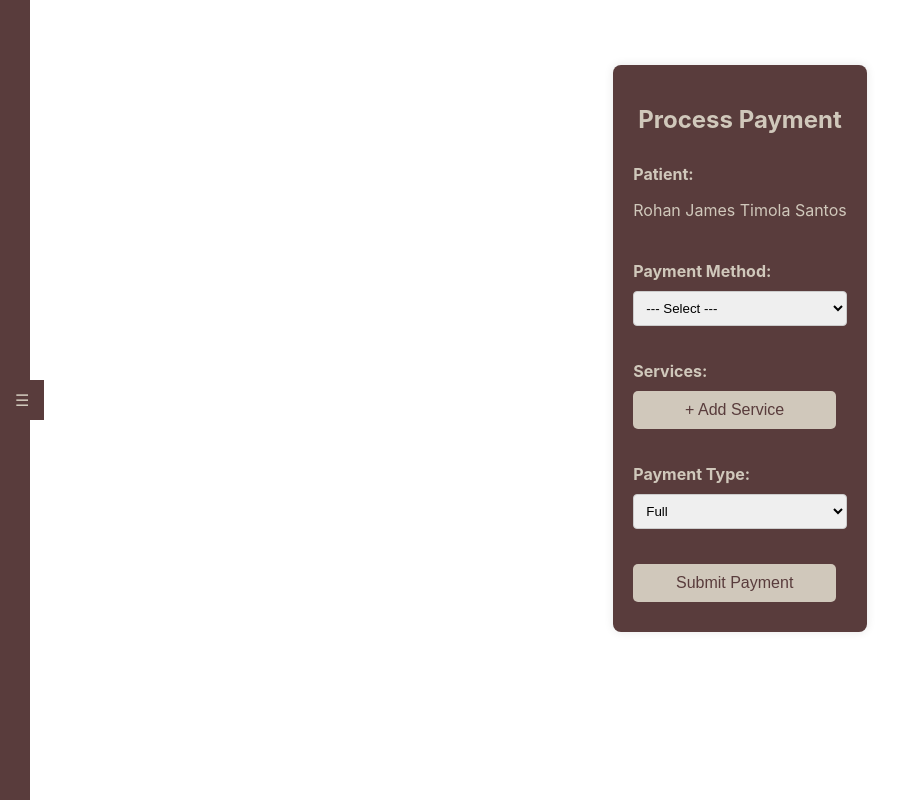
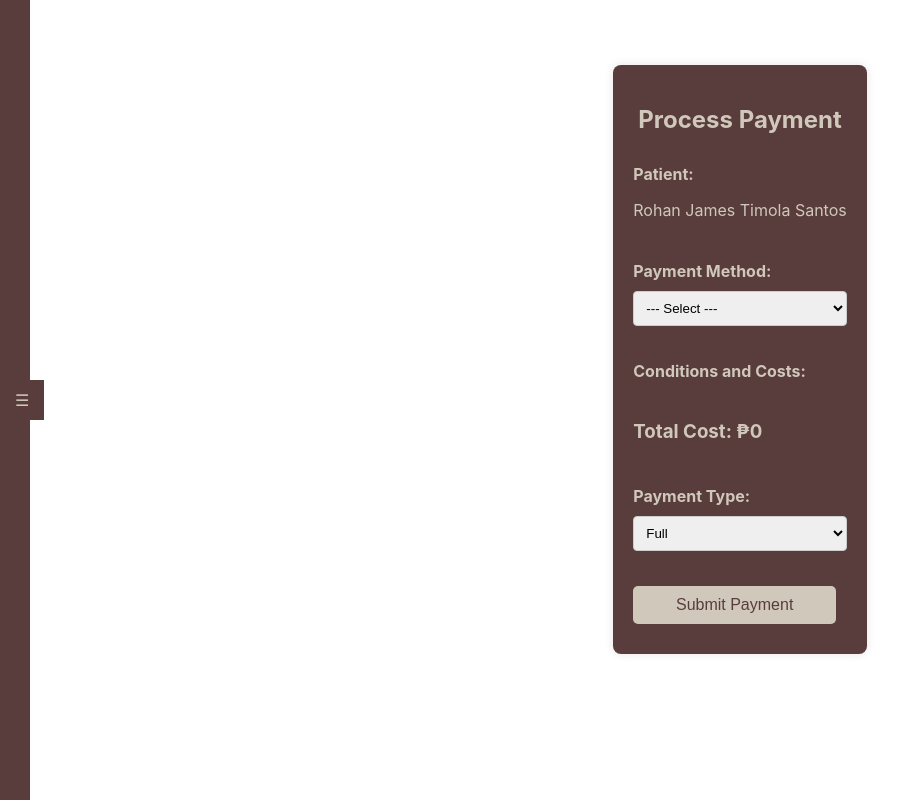
Before and after one commit to PLAWD/Dental-Management-System-for-Dr.-Lorena-L.-Timola-Dental-Clinic, a Flask app: page /payments/1 in a window 1280 px wide. Shown: the whole page, without its empty margins (0-914 px from the left). Run offline with Flask 3, Linux system fonts and the light colour scheme; data comes from the database, SQL or seed files in the repository; data that the repository does not hold is empty.

Commit message:
SOBRANG LAPIT NALANG NITO PLS PAAYOS NA
This is so fucking close yung payments nalang actually kulang natin

```diff
--- a/app.py
+++ b/app.py
@@ -1167,25 +1167,47 @@ def payments(patient_id):
     conn = get_db_connection()
     cursor = conn.cursor()
 
-    # Fetch patient details
+    # Fetch patient name
     cursor.execute('SELECT first_name, middle_name, last_name FROM patients WHERE patient_id = ?', (patient_id,))
     patient = cursor.fetchone()
-    if not patient:
-        conn.close()
-        flash(f'Patient with ID {patient_id} not found.', 'error')
-        return redirect(url_for('dashboard'))
-
-    patient_name = f"{patient['first_name']} {patient['middle_name']} {patient['last_name']}"
-
-    # Fetch other necessary data here, if needed
-
-    conn.close()
-
-    user_number = session.get('user_number')
-    current_time = datetime.now().strftime("%Y-%m-%d %H:%M:%S")
-    log_activity(f'{user_number} {current_time}: Accessed payments page for patient {patient_name}')
-
-    return render_template('payments.html', patient_name=patient_name, patient_id=patient_id)
+    if patient:
+        patient_name = f"{patient['first_name']} {patient['middle_name']} {patient['last_name']}"
+    else:
+        patient_name = "Unknown"
+        print(f"Patient with ID {patient_id} not found.")  # Debugging
+
+    # Fetch diagnoses
+    cursor.execute('''
+        SELECT c.tooth_number, c.condition_code, c.cost, c.date_of_diagnosis, cc.condition_name
+        FROM conditions c
+        JOIN condition_codes cc ON c.condition_code = cc.condition_code
+        WHERE c.patient_id = ?
+    ''', (patient_id,))
+    diagnoses = cursor.fetchall()
+    print(f"Diagnoses: {diagnoses}")  # Debugging
+
+    # Fetch items used
+    cursor.execute('''
+        SELECT i.item_name, iu.quantity, iu.date_of_diagnosis, i.cost
+        FROM items_used iu
+        JOIN Items i ON iu.item_id = i.item_id
+        WHERE iu.patient_id = ?
+    ''', (patient_id,))
+    items_used = cursor.fetchall()
+    print(f"Items Used Query: SELECT i.item_name, iu.quantity, iu.date_of_diagnosis, i.cost FROM items_used iu JOIN Items i ON iu.item_id = i.item_id WHERE iu.patient_id = {patient_id}")
+    print(f"Items Used: {items_used}")  # Debugging
+
+    # Calculate total cost
+    total_cost = sum(d['cost'] for d in diagnoses if d['cost']) + sum(item['quantity'] * item['cost'] for item in items_used if item['cost'])
+    print(f"Total Cost: {total_cost}")  # Debugging
+
+    conn.close()
+
+    # Get current date
+    current_date = datetime.now().strftime("%Y-%m-%d")
+
+    return render_template('payments.html', patient_name=patient_name, patient_id=patient_id, diagnoses=diagnoses, items_used=items_used, total_cost=total_cost, current_date=current_date)
+
 
 
 @app.route('/process_payment', methods=['POST'])
--- a/static/styles.css
+++ b/static/styles.css
@@ -3121,6 +3121,6 @@ text {
     height: 80%;
 }
 
-.patient-name {
+.patient-name, .kondisyon, .totcos {
     color: #D0C8BB;
 }
--- a/templates/payments.html
+++ b/templates/payments.html
@@ -26,7 +26,12 @@
             <li><a href="{{ url_for('maintenance') }}">Maintenance</a></li>
             <li><a href="{{ url_for('inventory') }}">Inventory</a></li>
             <li><a href="{{ url_for('reports') }}">Reports</a></li>
-            <br><br><br><br><br><br>
+            <br>
+            <br>
+            <br>
+            <br>
+            <br>
+            <br>
             <li><a href="{{ url_for('help') }}">Help</a></li>
             <li><a href="{{ url_for('about') }}">About</a></li>
             <li><a href="{{ url_for('logout') }}">Logout</a></li>
@@ -68,11 +73,17 @@
                     <input type="text" id="referenceNumber" name="reference_number">
                 </div>
                 <div class="form-group">
-                    <label for="services">Services:</label>
-                    <div id="services">
-                        <!-- Services will be dynamically added here -->
+                    <label for="conditions">Conditions and Costs:</label>
+                    <div id="conditions">
+                        {% for diagnosis in diagnoses %}
+                        <div class="condition-entry">
+                            <p class="kondisyon">{{ diagnosis['condition_name'] }}: ₱{{ diagnosis['cost'] }}</p>
+                        </div>
+                        {% endfor %}
                     </div>
-                    <button type="button" onclick="addService()">+ Add Service</button>
+                </div>
+                <div class="form-group">
+                    <h3 class="totcos">Total Cost: ₱{{ total_cost }}</h3>
                 </div>
                 <div class="form-group">
                     <label for="payment_type">Payment Type:</label>
@@ -102,22 +113,6 @@
             }
         }
 
-        function addService() {
-            const servicesContainer = document.getElementById('services');
-            const serviceDiv = document.createElement('div');
-            serviceDiv.classList.add('service-entry');
-            serviceDiv.innerHTML = `
-                <input type="text" name="service_name" placeholder="Service Name">
-                <input type="text" name="service_amount" placeholder="Amount">
-                <button type="button" onclick="removeService(this)">- Remove</button>
-            `;
-            servicesContainer.appendChild(serviceDiv);
-        }
-
-        function removeService(button) {
-            button.parentElement.remove();
-        }
-
         document.getElementById('paymentForm').addEventListener('submit', function(event) {
             event.preventDefault();
             document.getElementById('confirmation').style.display = 'block';
@@ -126,15 +121,8 @@
         function confirmPayment() {
             const form = document.getElementById('paymentForm');
             const formData = new FormData(form);
-            const services = [];
-            document.querySelectorAll('.service-entry').forEach(entry => {
-                const serviceName = entry.querySelector('input[name="service_name"]').value;
-                const serviceAmount = entry.querySelector('input[name="service_amount"]').value;
-                services.push({ name: serviceName, amount: serviceAmount });
-            });
 
             const data = Object.fromEntries(formData);
-            data.services = services;
 
             fetch('{{ url_for("process_payment") }}', {
                 method: 'POST',
```
Also changed, not shown: 1 other file.
